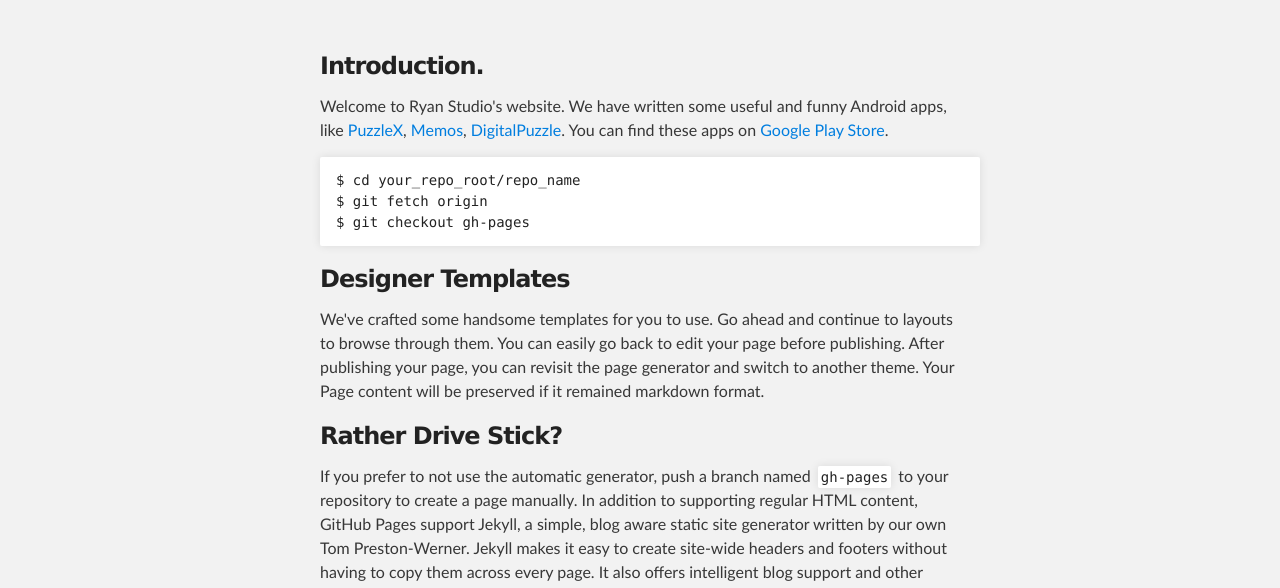
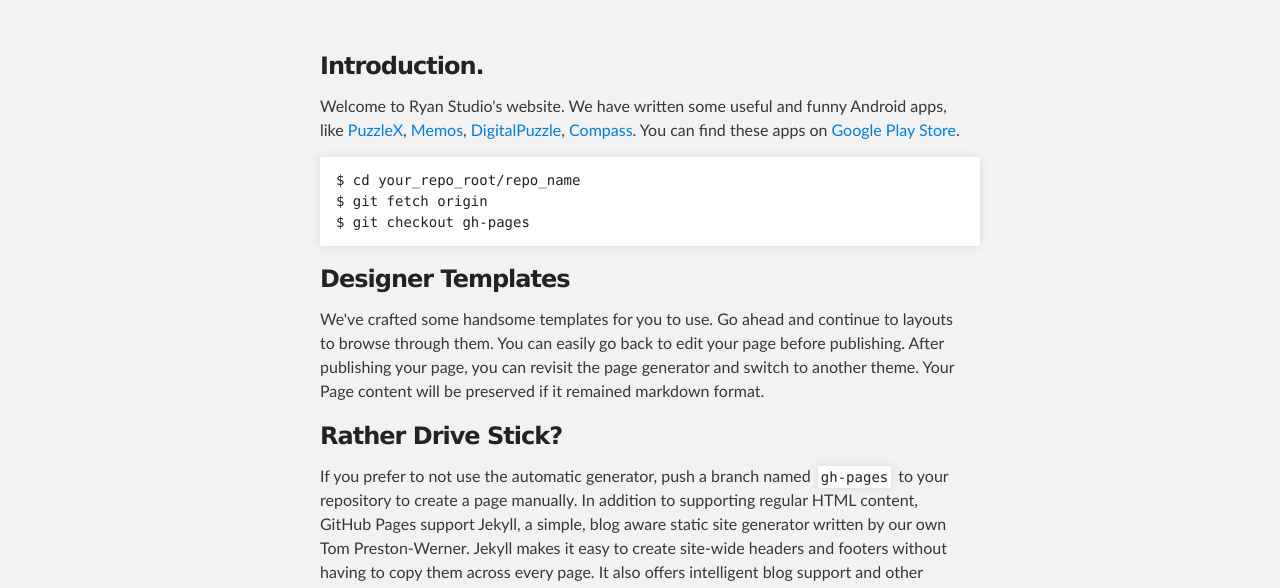
Before and after one commit to rdryan/rdryan.github.com, a plain HTML site: page index.html in a window 1280 px wide. Shown: the part 212-800 px from the top of the page. Drawn offline with Linux system fonts and the light colour scheme.

Commit message:
Update index.html

```diff
--- a/index.html
+++ b/index.html
@@ -30,7 +30,7 @@
         <h3>
 <a name="welcome-to-github-pages" class="anchor" href="#welcome-to-github-pages"><span class="octicon octicon-link"></span></a>Introduction.</h3>
 
-<p>Welcome to  Ryan Studio's website. We have written some useful and funny Android apps, like <a href="https://play.google.com/store/apps/details?id=com.xiaorui.puzzlex">PuzzleX</a>, <a href="https://play.google.com/store/apps/details?id=com.xiaorui.memos">Memos</a>, <a href="https://play.google.com/store/apps/details?id=com.startingfocus.digitalpuzzle">DigitalPuzzle</a>. You can find these apps on <a href="https://play.google.com">Google Play Store</a>.</p>
+<p>Welcome to  Ryan Studio's website. We have written some useful and funny Android apps, like <a href="https://play.google.com/store/apps/details?id=com.xiaorui.puzzlex">PuzzleX</a>, <a href="https://play.google.com/store/apps/details?id=com.xiaorui.memos">Memos</a>, <a href="https://play.google.com/store/apps/details?id=com.startingfocus.digitalpuzzle">DigitalPuzzle</a>, <a href="https://play.google.com/store/apps/details?id=com.xiaorui.compassx">Compass</a>. You can find these apps on <a href="https://play.google.com">Google Play Store</a>.</p>
 
 <pre><code>$ cd your_repo_root/repo_name
 $ git fetch origin
```
